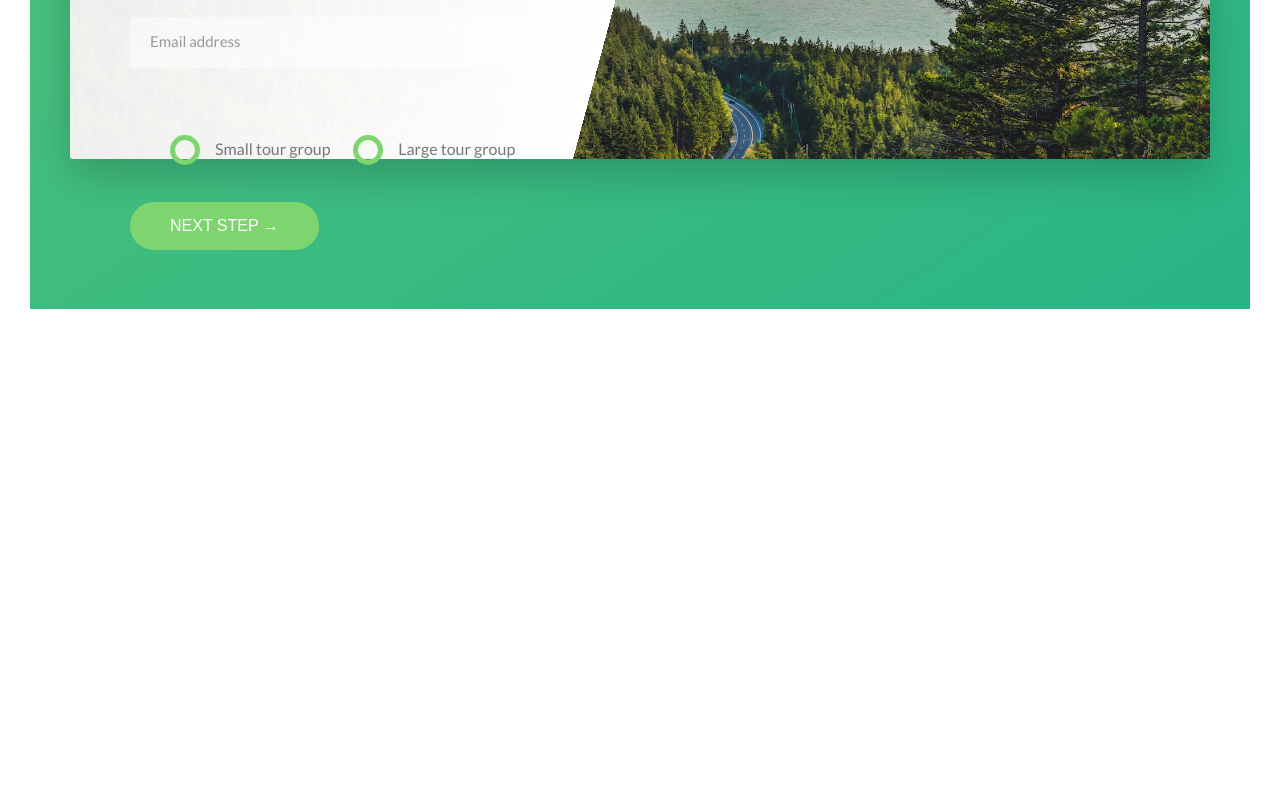
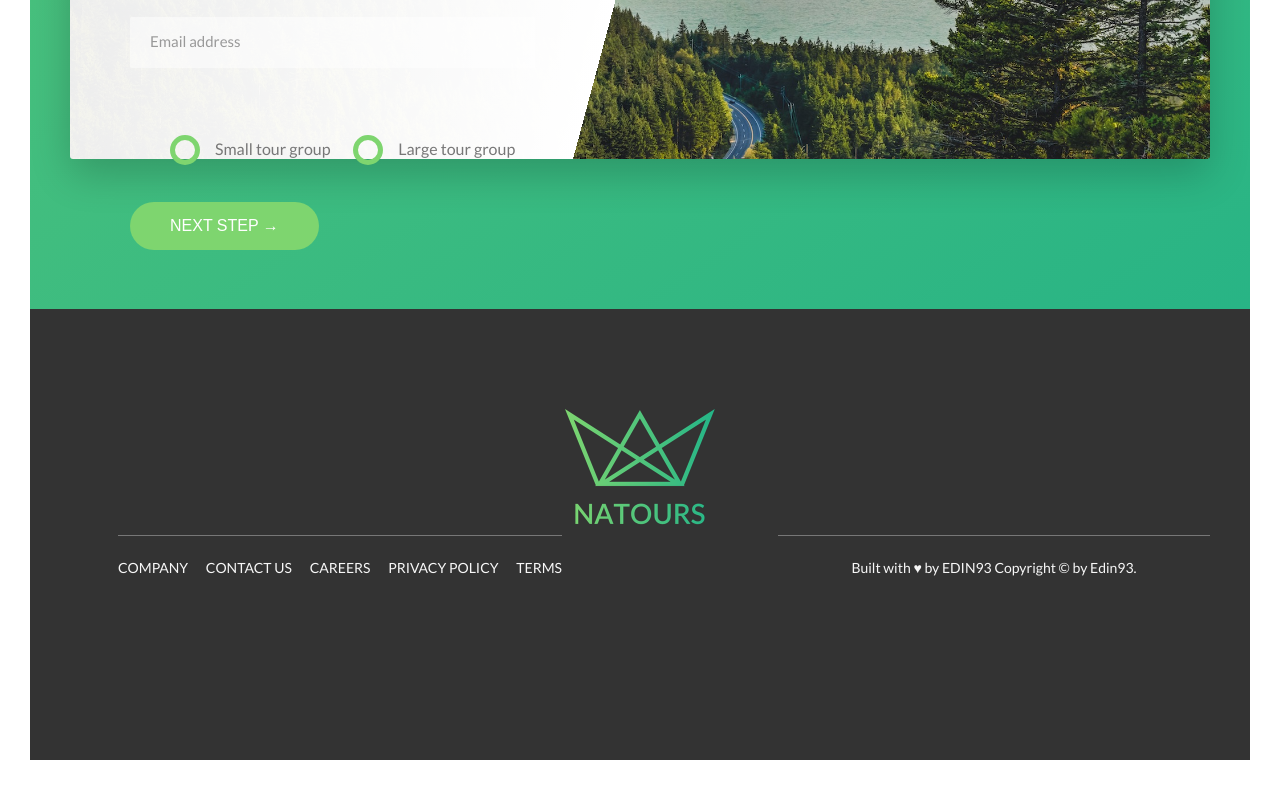
Before and after one commit to Edin93/Natours, a website: page index.html in a window 1280 px wide. Shown: the part 5121-5911 px from the top of the page. Before the commit the page ends 5460 px from the top, so only its background shows below. Drawn offline with Linux system fonts and the light colour scheme.

Commit message:
Finish the footer.

```diff
--- a/index.html
+++ b/index.html
@@ -354,6 +354,31 @@
 
   </main>
 
+  <footer class="footer">
+    <div class="footer__logo-box">
+      <img src="img/logo-green-2x.png" alt="Full logo" class="footer__logo">
+      <div class="row">
+        <div class="col-1-of-2">
+          <div class="footer__navigation">
+            <ul class="footer__list">
+              <li class="footer__item"><a href="#" class="footer__link">Company</a></li>
+              <li class="footer__item"><a href="#" class="footer__link">Contact us</a></li>
+              <li class="footer__item"><a href="#" class="footer__link">Careers</a></li>
+              <li class="footer__item"><a href="#" class="footer__link">Privacy policy</a></li>
+              <li class="footer__item"><a href="#" class="footer__link">Terms</a></li>
+            </ul>
+          </div>
+        </div>
+        <div class="col-1-of-2">
+          <p class="footer__copyright">
+            Built with &hearts; by <a href="#" class="footer__link">Edin93</a>
+            Copyright &copy; by Edin93.
+          </p>
+        </div>
+      </div>
+    </div>
+  </footer>
+
   <!--
     <section class="grid-test">
 
--- a/sass/abstracts/_variables.scss
+++ b/sass/abstracts/_variables.scss
@@ -13,8 +13,9 @@ $color-gray-light-1: #f7f7f7;
 $color-gray-light-2: #eee;
 
 $color-gray-dark: #777;
+$color-gray-dark-2: #999;
+$color-gray-dark-3: #333;
 
-$color-gray-dark-2: #999;
 $color-white: #fff;
 $color-black: #000;
 
--- /dev/null
+++ b/sass/layout/_footer.scss
@@ -0,0 +1,61 @@
+.footer {
+    background-color: $color-gray-dark-3;
+    padding: 10rem 0;
+    font-size: 1.4rem;
+    color: $color-gray-light-1;
+
+    &__logo-box {
+        text-align: center;
+        margin-bottom: 8rem;
+    }
+
+    &__logo{
+        width: 15rem;
+        height: auto;
+    }
+
+    &__navigation {
+        border-top: 1px solid $color-gray-dark;
+        padding-top: 2rem;
+        display: inline-block;
+    }
+
+    &__list {
+        list-style: none;
+    }
+
+    &__item {
+        display: inline-block;
+
+        &:not(:last-child) {
+            margin-right: 1.5rem;
+        }
+    }
+
+    &__link {
+        &:link,
+        &:visited {
+            color: $color-gray-light-1;
+            background-color: $color-gray-dark-3;
+            text-decoration: none;
+            text-transform: uppercase;
+            display: inline-block;
+            transition: all .2s;
+        }
+
+        &:hover,
+        &:active {
+            color: $color-primary;
+            box-shadow: 0 1rem 2rem rgba($color-black, .4);
+            transform: rotate(5deg) scale(1.3);
+        }
+    }
+
+    &__copyright {
+        border-top: 1px solid $color-gray-dark;
+        padding-top: 2rem;
+        width: 80%;
+        float: right;
+    }
+
+}
--- a/sass/main.scss
+++ b/sass/main.scss
@@ -16,6 +16,7 @@
 @import "components/story";
 
 @import "layout/grid";
+@import "layout/footer";
 @import "layout/header";
 
 @import "pages/home";
```
Also changed, not shown: css/style.css.
